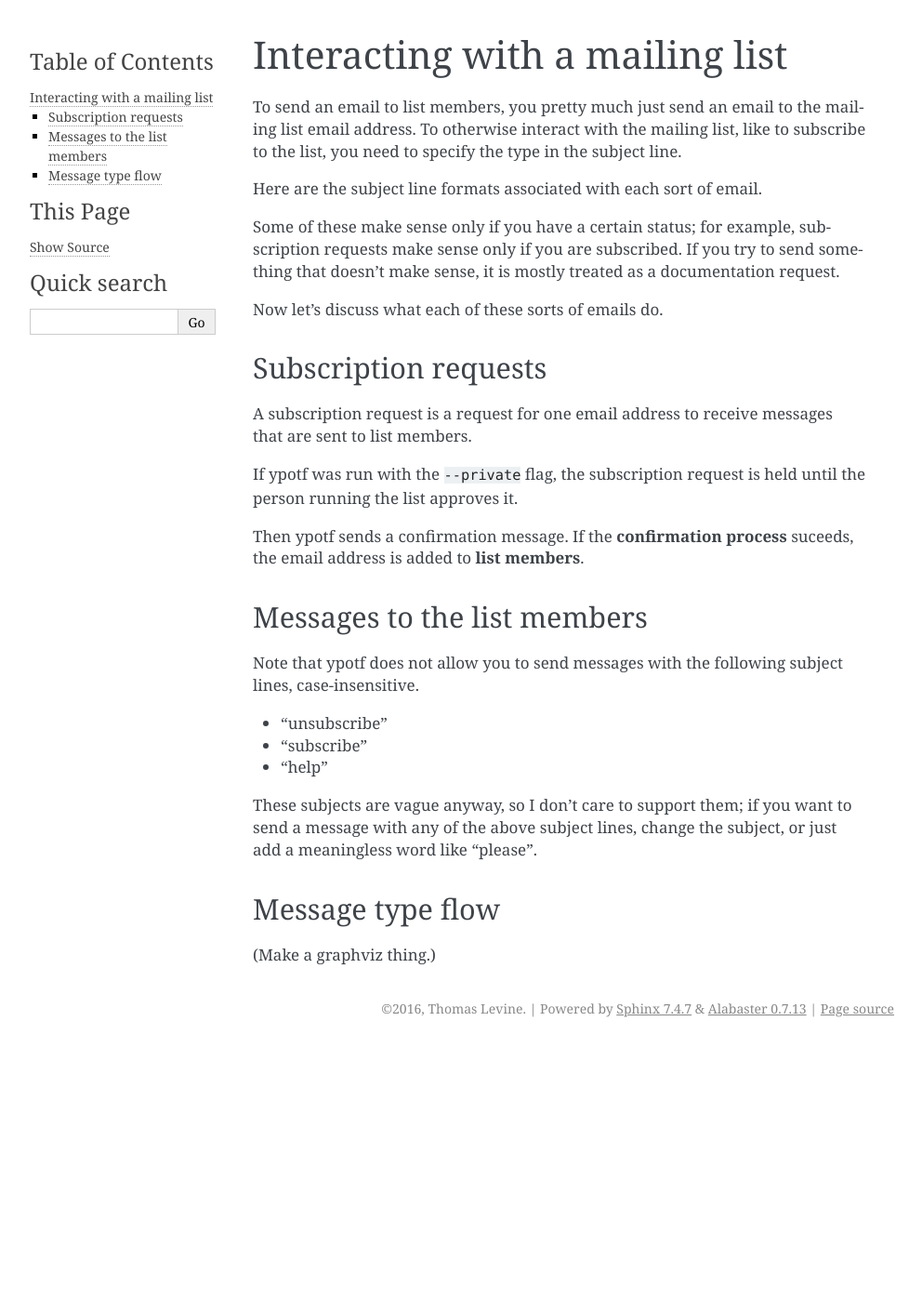
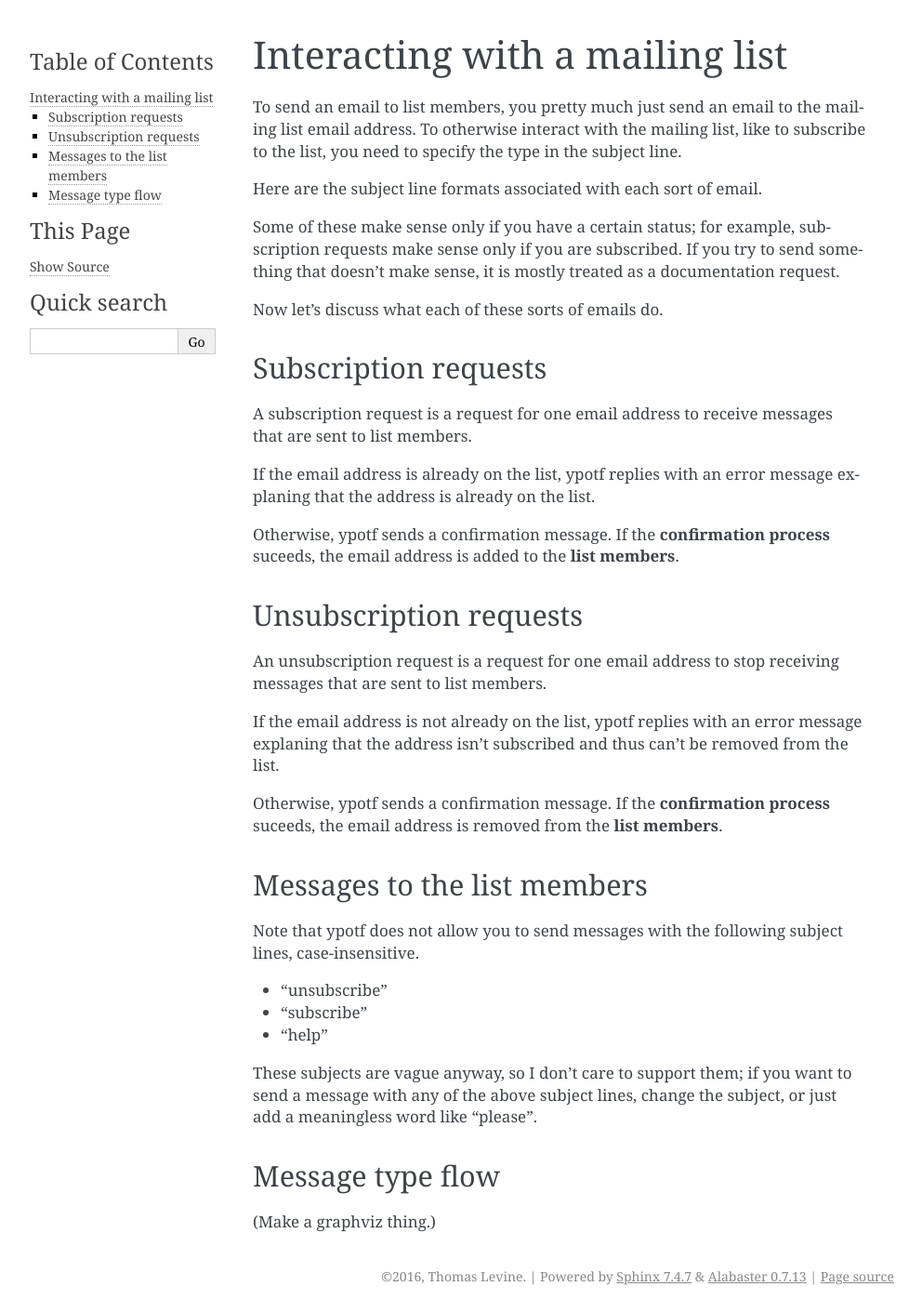
Before and after one commit to tlevine/ypotf, a Sphinx documentation site: the page built from docs/interacting.rst, in a window 1280 px wide. Shown: the whole page at 93% size, without its empty margins (148-1140 px from the left). Built offline with Sphinx 7.4.7, drawn with Linux system fonts in a browser that asks for light colours; before the commit the page ends 1124 px from its top, so only the background shows below that.

Commit message:
Automatic commit with j

```diff
--- a/docs/interacting.rst
+++ b/docs/interacting.rst
@@ -29,12 +29,25 @@ Subscription requests
 A subscription request is a request for one email address to receive
 messages that are sent to list members.
 
-If ypotf was run with the ``--private`` flag, the subscription request
-is held until the person running the list approves it.
+If the email address is already on the list, ypotf replies with an error
+message explaning that the address is already on the list.
 
-Then ypotf sends a confirmation message. If the
+Otherwise, ypotf sends a confirmation message. If the
 **confirmation process** suceeds,
-the email address is added to **list members**.
+the email address is added to the **list members**.
+
+Unsubscription requests
+^^^^^^^^^^^^^^^^^^^^^
+An unsubscription request is a request for one email address to stop
+receiving messages that are sent to list members.
+
+If the email address is not already on the list, ypotf replies with an
+error message explaning that the address isn't subscribed and thus can't
+be removed from the list.
+
+Otherwise, ypotf sends a confirmation message. If the
+**confirmation process** suceeds,
+the email address is removed from the **list members**.
 
 Messages to the list members
 ^^^^^^^^^^^^^^^^^^^^^^^^^^^^
```
